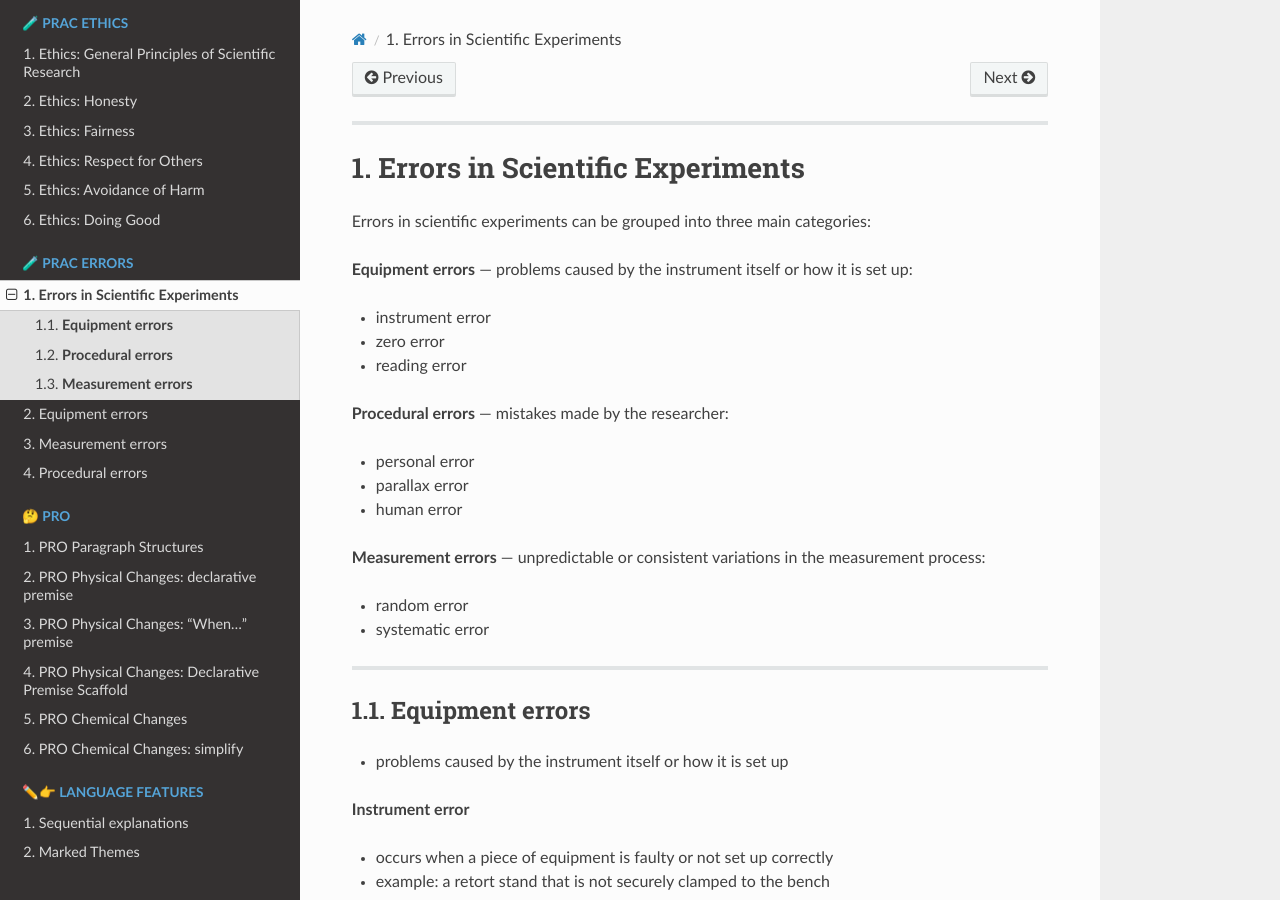
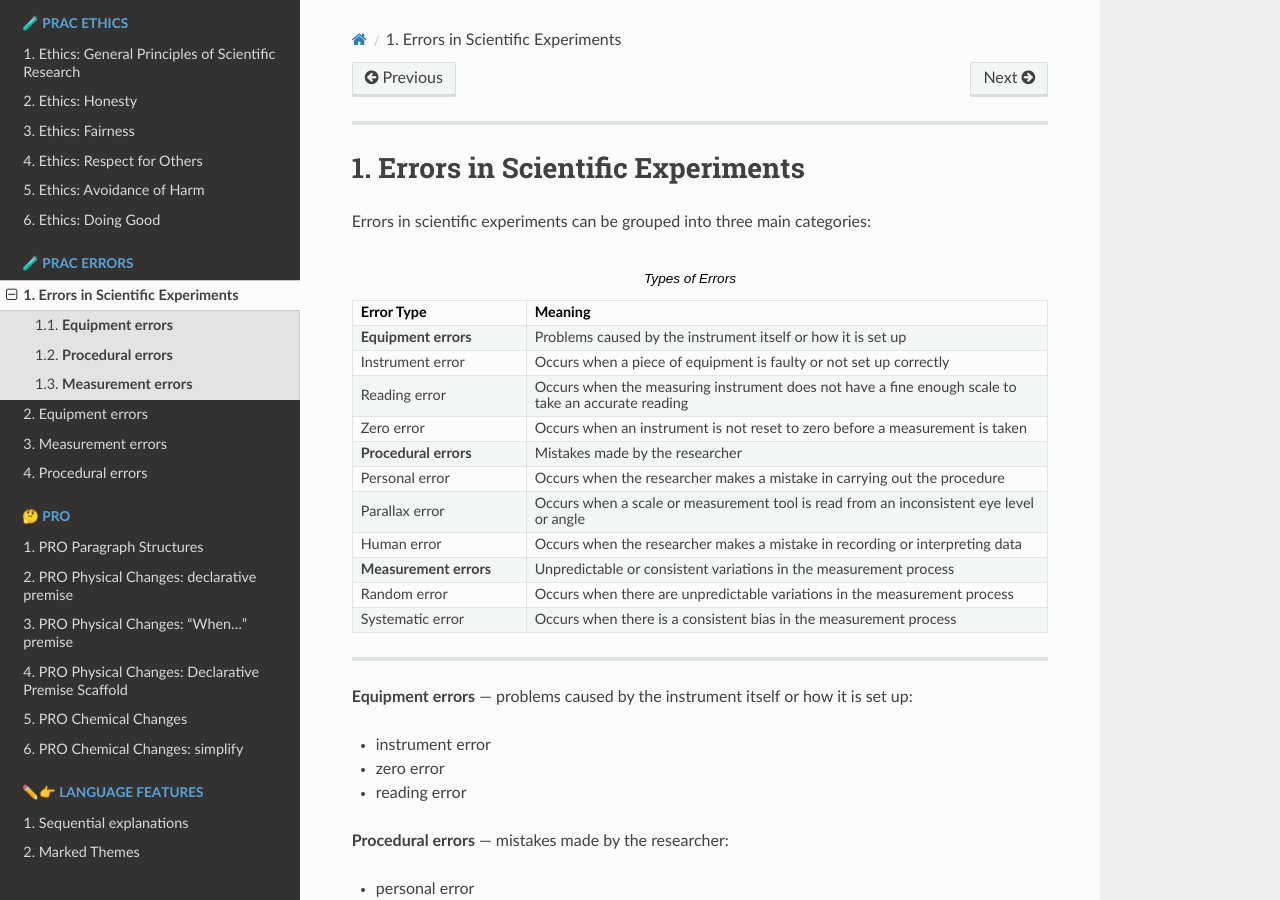
Before and after one commit to gmc-code/PC-Science-and-language, a Sphinx documentation site: the page built from docs/pracs/errors_introduction.rst, in a window 1280 px wide and 900 px high. Built offline with Sphinx 7.4.7 and the Read the Docs theme 3.1.0, drawn with Linux system fonts in a browser that asks for light colours; pages that are not in the unit, such as notebooks, are missing from menus.

Commit message:
err table

```diff
--- a/docs/pracs/errors_introduction.rst
+++ b/docs/pracs/errors_introduction.rst
@@ -3,6 +3,49 @@ Errors in Scientific Experiments
 ================================================
 
 Errors in scientific experiments can be grouped into three main categories:
+
+.. list-table:: Types of Errors
+   :header-rows: 1
+   :widths: 25 75
+
+   * - Error Type
+     - Meaning
+
+   * - **Equipment errors**
+     - Problems caused by the instrument itself or how it is set up
+
+   * - Instrument error
+     - Occurs when a piece of equipment is faulty or not set up correctly
+
+   * - Reading error
+     - Occurs when the measuring instrument does not have a fine enough scale to take an accurate reading
+
+   * - Zero error
+     - Occurs when an instrument is not reset to zero before a measurement is taken
+
+   * - **Procedural errors**
+     - Mistakes made by the researcher
+
+   * - Personal error
+     - Occurs when the researcher makes a mistake in carrying out the procedure
+
+   * - Parallax error
+     - Occurs when a scale or measurement tool is read from an inconsistent eye level or angle
+
+   * - Human error
+     - Occurs when the researcher makes a mistake in recording or interpreting data
+
+   * - **Measurement errors**
+     - Unpredictable or consistent variations in the measurement process
+
+   * - Random error
+     - Occurs when there are unpredictable variations in the measurement process
+
+   * - Systematic error
+     - Occurs when there is a consistent bias in the measurement process
+
+----
+
 
 **Equipment errors** — problems caused by the instrument itself or how it is set up:
 
```
